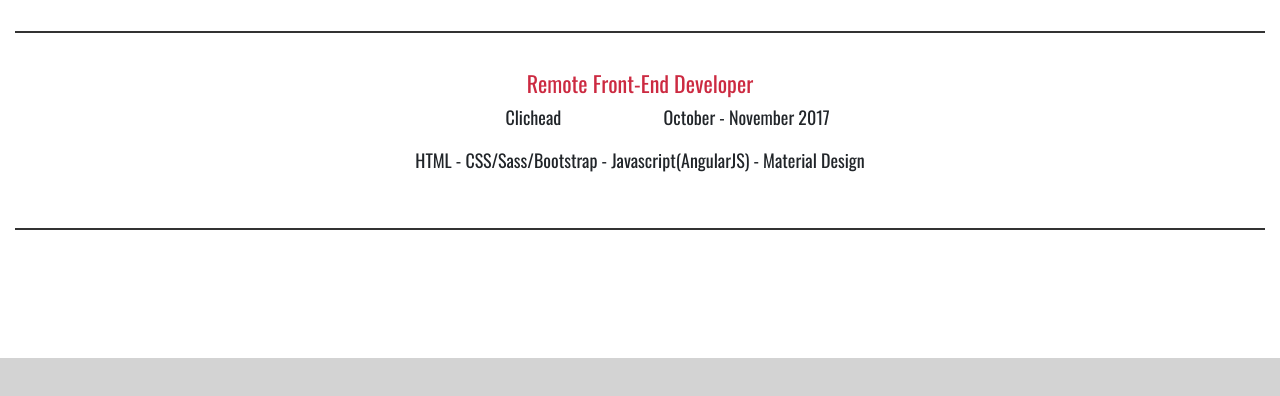
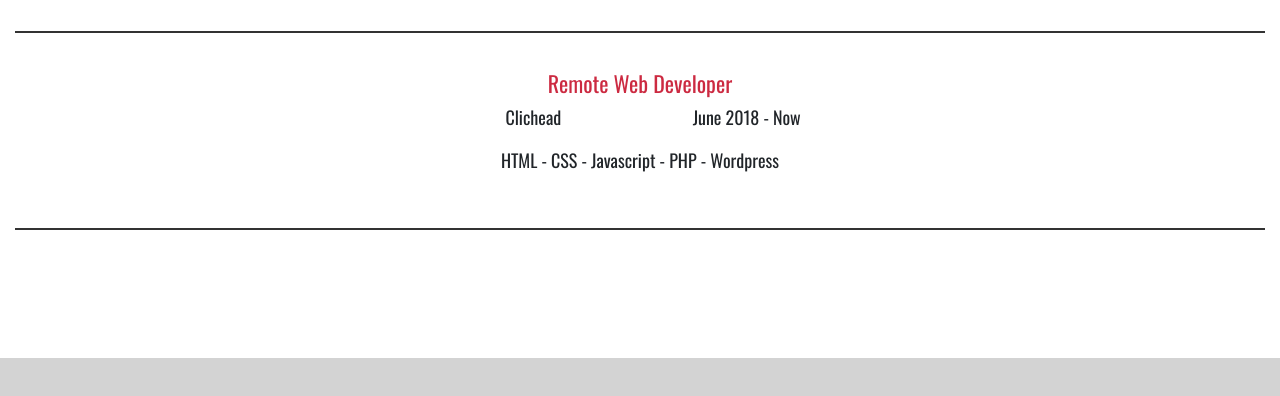
Before and after one commit to ArmandoGraterol/my-portfolio, a plain HTML site: page index.html in a window 1280 px wide. Shown: the part 674-1070 px from the top of the page. Drawn offline with nearby package versions, Linux system fonts and the light colour scheme.

Commit message:
Updated experience section

```diff
--- a/index.html
+++ b/index.html
@@ -66,13 +66,13 @@
                     <div class="underline"></div>
                     <div class="experience">
                         <div class="row">
-                            <h3 class="col-12">Remote Front-End Developer</h3>
+                            <h3 class="col-12">Remote Web Developer</h3>
                             <div class="col"></div>
                             <p class="col-2">Clichead</p>
-                            <p class="col-2">October - November 2017</p>
+                            <p class="col-2">June 2018 - Now </p>
                             <div class="col"></div>
                         </div>
-                        <p>HTML - CSS/Sass/Bootstrap - Javascript(AngularJS) - Material Design</p>
+                        <p>HTML - CSS - Javascript - PHP - Wordpress</p>
                     </div>
                 </section>
                 <section class="container-fluid portfolio__projects" id="projects">
```
Also changed, not shown: index-es.html (+3 -3 lines).
